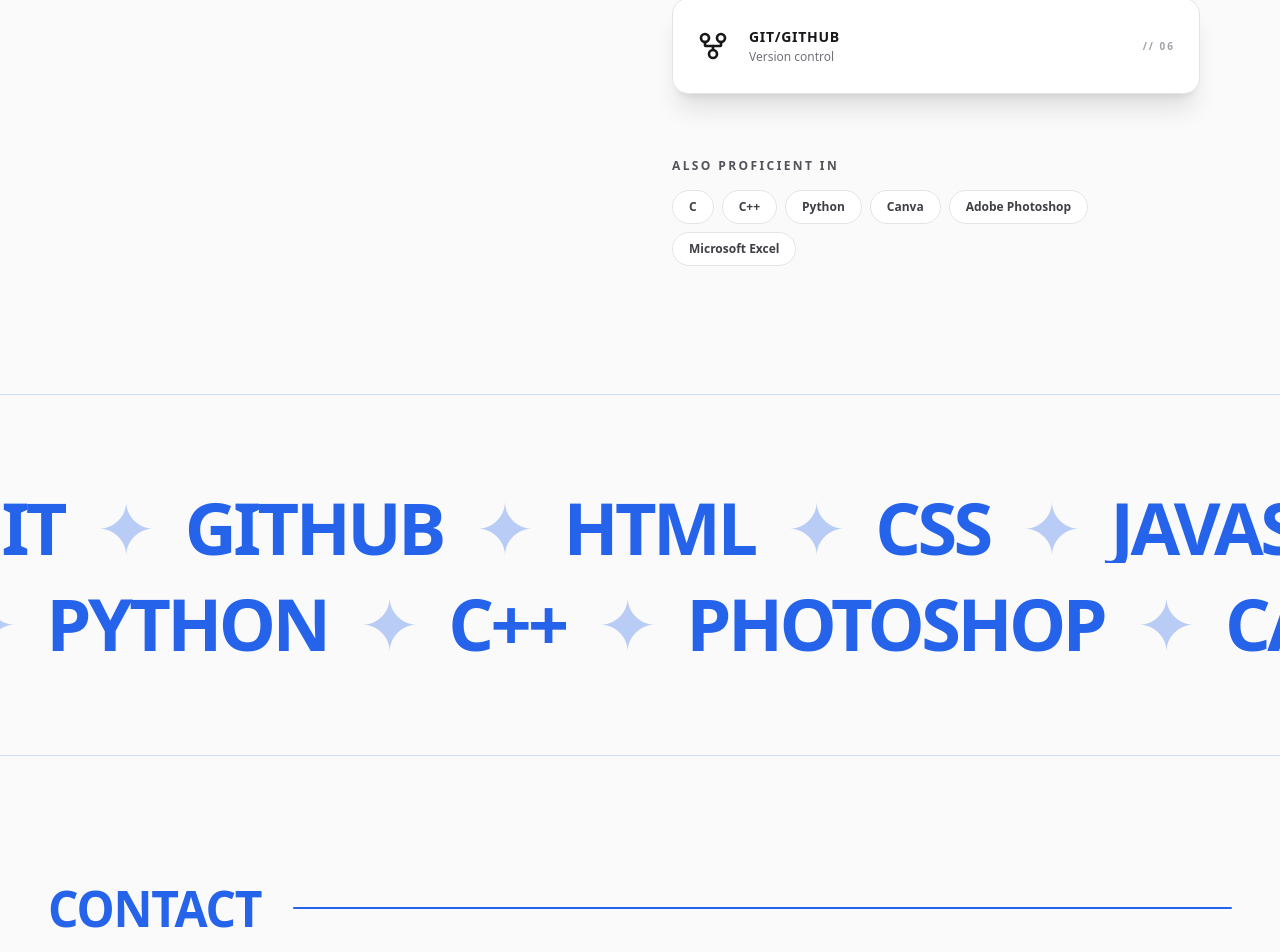
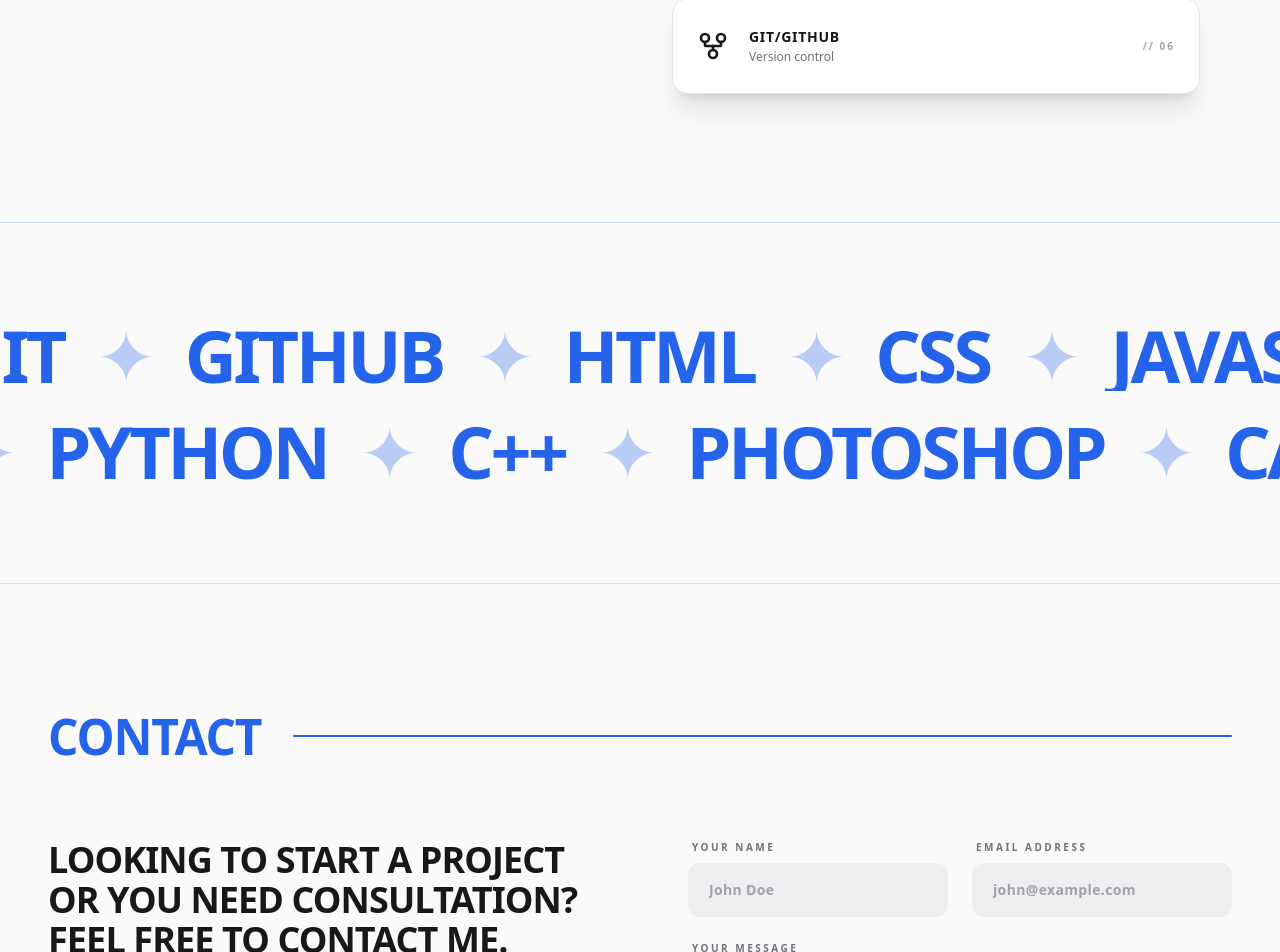
Before and after one commit to rohithsatheesh0924/Portfolio, a React (Vite) app: page / in a window 1280 px wide. Shown: the part 6266-7218 px from the top of the page. Built offline with nearby package versions, Linux system fonts and the light colour scheme.

Commit message:
first commit

```diff
--- a/src/pages/Home.jsx
+++ b/src/pages/Home.jsx
@@ -828,26 +828,7 @@
   ))}
 </div>
 
-        {/* Additional Skills Tags */}
-        <div className="mt-16 relative z-30">
-          <h4 className={`text-xs font-bold tracking-[0.2em] uppercase mb-4 ${isDark ? 'text-zinc-400' : 'text-zinc-600'}`}>
-            Also Proficient In
-          </h4>
-          <div className="flex flex-wrap gap-2">
-            {["C", "C++", "Python", "Canva", "Adobe Photoshop", "Microsoft Excel"].map((skill) => (
-              <span
-                key={skill}
-                className={`px-4 py-2 rounded-full text-xs font-semibold transition-all duration-300 hover:scale-105 ${
-                  isDark
-                    ? 'bg-zinc-900 text-zinc-300 border border-zinc-800 hover:border-blue-500'
-                    : 'bg-white text-zinc-700 border border-zinc-200 hover:border-blue-600'
-                }`}
-              >
-                {skill}
-              </span>
-            ))}
-          </div>
-        </div>
+
       </div>
 
     </div>
```
